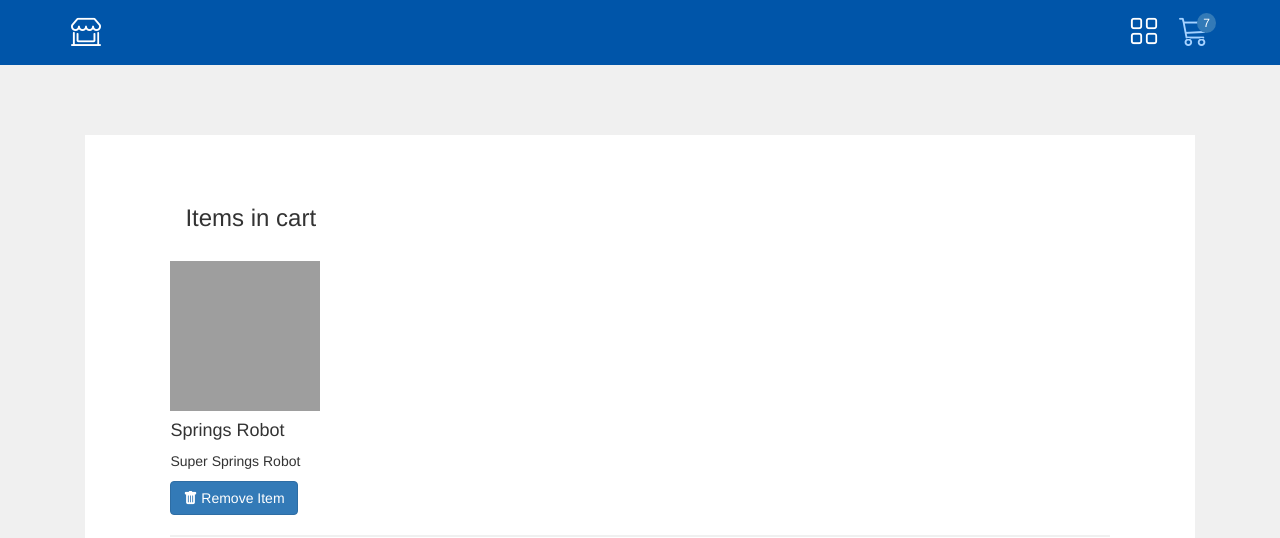
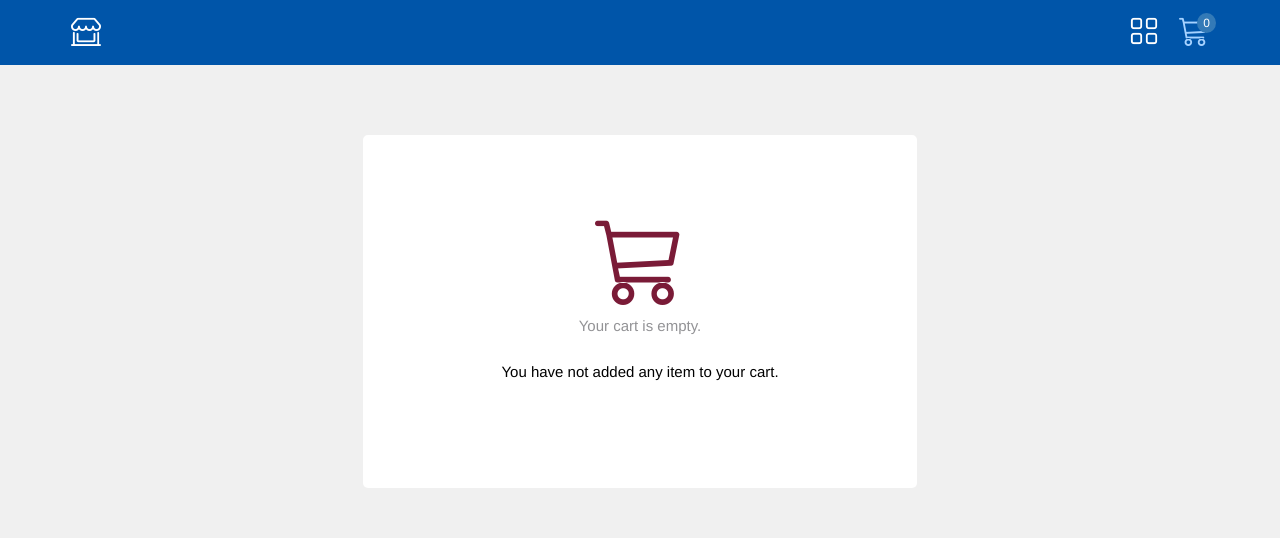
Before and after one commit to mesnuuu/shopping-cart, a React (Vite) app: page /cart in a window 1280 px wide. Shown: the top 538 px of the page. Built offline with nearby package versions, Linux system fonts and the light colour scheme; grey boxes are pictures that could not be loaded.

Commit message:
Displaying Cart products from store

```diff
--- a/src/components/Cart.jsx
+++ b/src/components/Cart.jsx
@@ -1,10 +1,23 @@
 import React, { useState } from 'react'
 import productList from '../data/productList'
 import '../styles/cart.scss'
+import { useSelector, useDispatch } from 'react-redux'
+import cartSlice from '../data/cartSlice'
 
 const Cart = () => {
 
-  const [cartProductData, setCartProductData] = useState(productList.products)
+  // getting cart product ids from store
+  const { cartProductIds } = useSelector((state) => state.cart)
+
+  // filter cart products based on cart ids from store
+  const cartProductData = productList
+                            .products
+                            .filter((product) => cartProductIds.includes(product.id))
+
+  const { removeFromCart, clearAllItems } = cartSlice.actions
+  const dispatch = useDispatch()
+
+  // const [cartProductData, setCartProductData] = useState(productList.products)
 
   return (
 
--- a/src/components/Navbar.jsx
+++ b/src/components/Navbar.jsx
@@ -1,7 +1,11 @@
 import { NavLink } from 'react-router-dom'
 import '../styles/navbar.scss'
+import { useSelector } from 'react-redux'
 
 const Navbar = () => {
+
+  const { cartProductIds } = useSelector((state) => state.cart)
+
   return (
     <nav className="navbar">
       <NavLink to="/" end>
@@ -10,7 +14,7 @@ const Navbar = () => {
 
       <NavLink to="/cart" title="cart" className={({ isActive }) => `${isActive && 'selected'}`}>
         <i className="bi bi-cart3" />
-        <sup className="cart-number">7</sup>
+        <sup className="cart-number">{cartProductIds.length}</sup>
       </NavLink>
 
       <NavLink to="/" className={({ isActive }) => (isActive ? 'selected' : '')} title="products" end>
```
